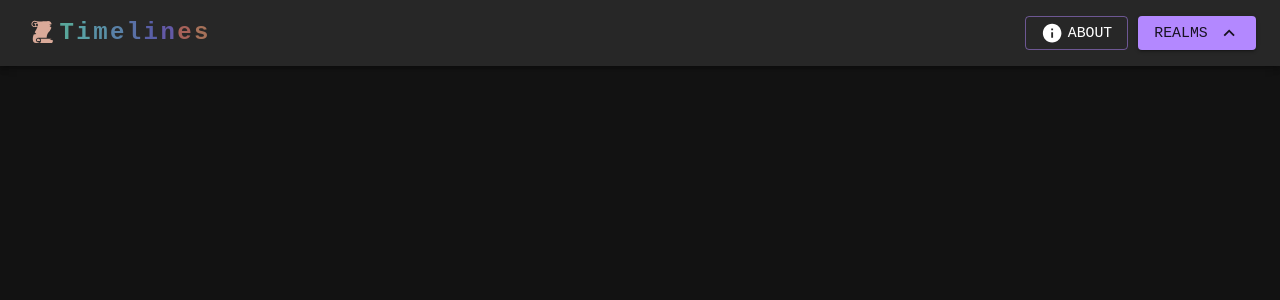
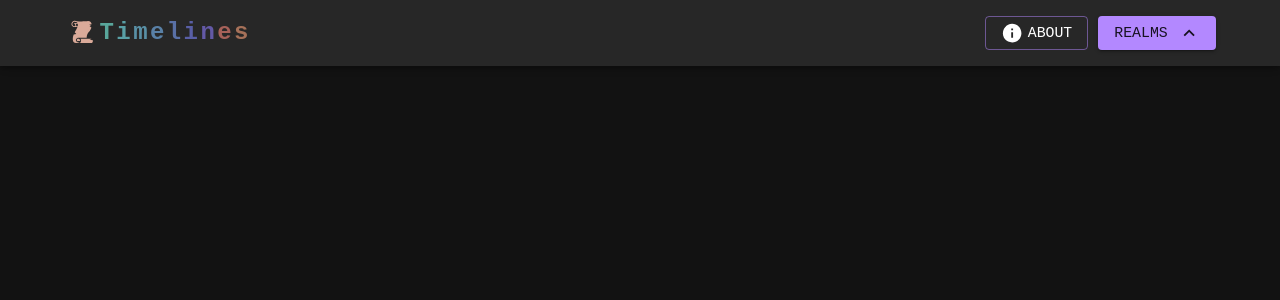
Before and after one commit to uss-stargazer/lore-timelines, a React (Vite) app: page /realms in a window 1280 px wide. Shown: the top 300 px of the page. Built offline with nearby package versions, Linux system fonts and the light colour scheme.

Commit message:
Fix Navbar to stay on scroll

```diff
--- a/src/components/styled/Navbar/index.tsx
+++ b/src/components/styled/Navbar/index.tsx
@@ -99,8 +99,8 @@ function Navbar({
   });
 
   return (
-    <AppBar position="static">
-      <Container maxWidth="xl">
+    <AppBar>
+      <Container>
         <Toolbar disableGutters>
           {logo}
 
```
